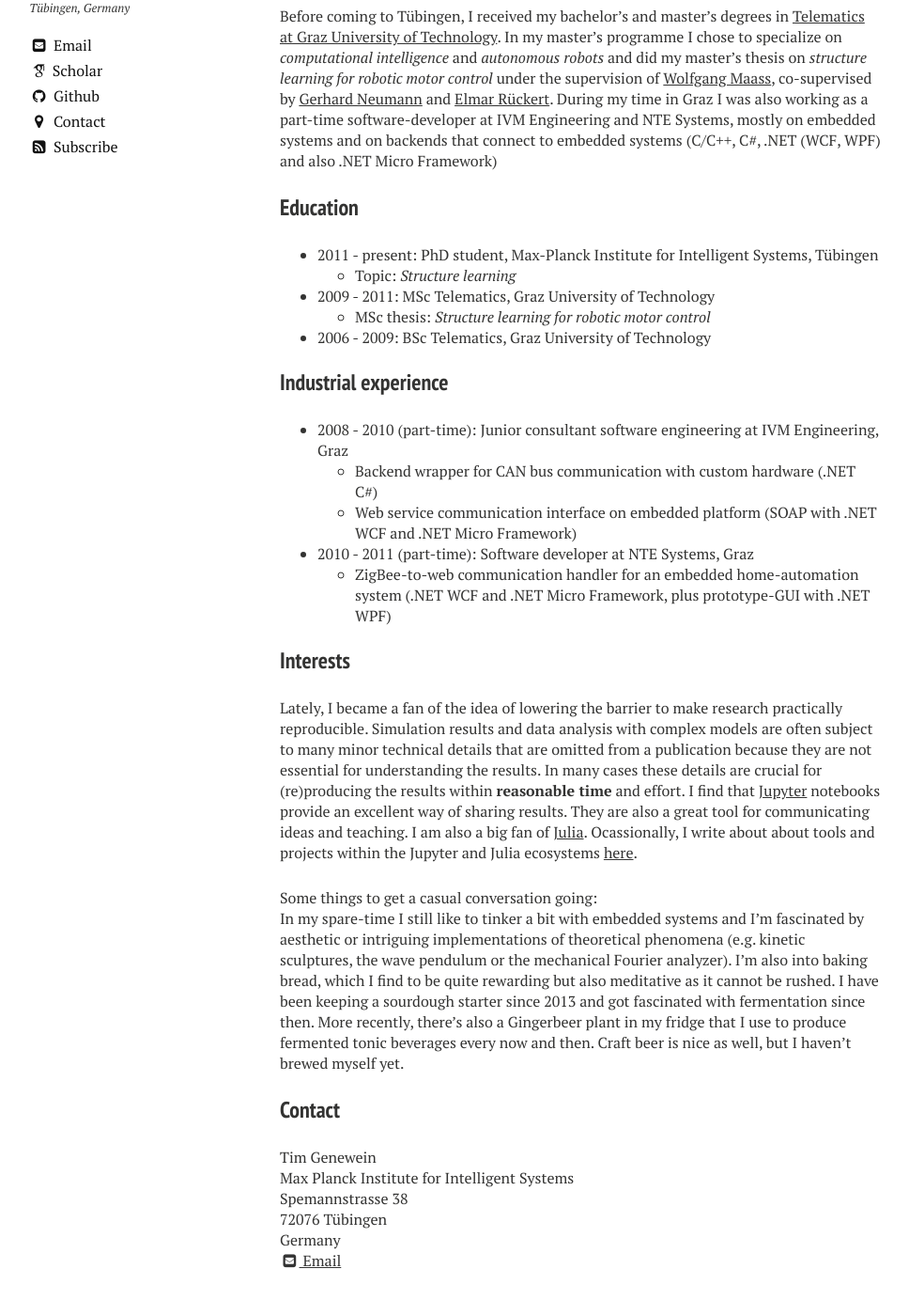
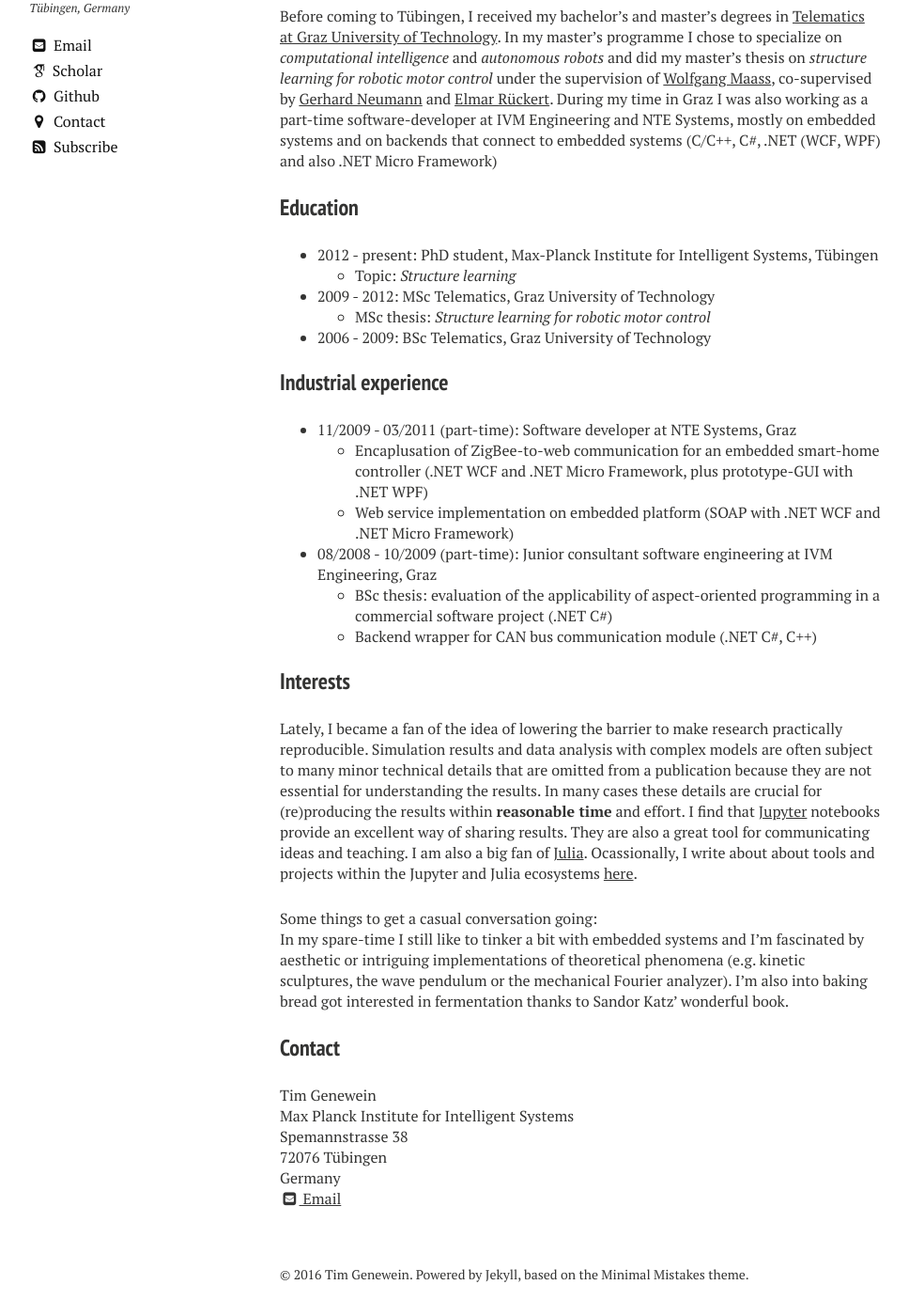
Before and after one commit to tgenewein/tgenewein.github.io, a Jekyll site: the page built from about/index.md, in a window 1280 px wide and 1400 px high, scrolled down 495 px. Shown: the whole window at 94% size, without its empty margins (22-990 px from the left). Built offline with Jekyll 4.4.1, drawn with Linux system fonts in a browser that asks for light colours; nearby versions of some CDN libraries; some web fonts are replaced; comment, search, counter and statistics services are not loaded.

Commit message:
Updated IVM, NTE experience

```diff
--- a/about/index.md
+++ b/about/index.md
@@ -25,25 +25,28 @@ Before coming to Tübingen, I received my bachelor's and master's degrees in [Te
 During my time in Graz I was also working as a part-time software-developer at IVM Engineering and NTE Systems, mostly on embedded systems and on backends that connect to embedded systems (C/C++, C#, .NET (WCF, WPF) and also .NET Micro Framework)
 
 ### Education
-* 2011 - present: PhD student, Max-Planck Institute for Intelligent Systems, Tübingen
+* 2012 - present: PhD student, Max-Planck Institute for Intelligent Systems, Tübingen
   * Topic: *Structure learning*
-* 2009 - 2011: MSc Telematics, Graz University of Technology
+* 2009 - 2012: MSc Telematics, Graz University of Technology
   * MSc thesis: *Structure learning for robotic motor control*
 * 2006 - 2009: BSc Telematics, Graz University of Technology
 
 ### Industrial experience
-* 2008 - 2010 (part-time): Junior consultant software engineering at IVM Engineering, Graz
-  * Backend wrapper for CAN bus communication with custom hardware (.NET C#)
-  * Web service communication interface on embedded platform (SOAP with .NET WCF and .NET Micro Framework)
-* 2010 - 2011 (part-time): Software developer at NTE Systems, Graz
-  * ZigBee-to-web communication handler for an embedded home-automation system (.NET WCF and .NET Micro Framework, plus prototype-GUI with .NET WPF)
+* 11/2009 - 03/2011 (part-time): Software developer at NTE Systems, Graz
+  * Encaplusation of ZigBee-to-web communication for an embedded smart-home controller (.NET WCF and .NET Micro Framework, plus prototype-GUI with .NET WPF)
+  * Web service implementation on embedded platform (SOAP with .NET WCF and .NET Micro Framework)
+* 08/2008 - 10/2009 (part-time): Junior consultant software engineering at IVM Engineering, Graz
+  * BSc thesis: evaluation of the applicability of aspect-oriented programming in a commercial software project (.NET C#)
+  * Backend wrapper for CAN bus communication module (.NET C#, C++)
+
+
 
 
 ### Interests
 Lately, I became a fan of the idea of lowering the barrier to make research practically reproducible. Simulation results and data analysis with complex models are often subject to many minor technical details that are omitted from a publication because they are not essential for understanding the results. In many cases these details are crucial for (re)producing the results within **reasonable time** and effort. I find that [Jupyter](https://jupyter.org/) notebooks provide an excellent way of sharing results. They are also a great tool for communicating ideas and teaching. I am also a big fan of [Julia](http://julialang.org/). Ocassionally, I write about about tools and projects within the Jupyter and Julia ecosystems [here]({{ site.url }}/blog/).
 
 Some things to get a casual conversation going:
-In my spare-time I still like to tinker a bit with embedded systems and I'm fascinated by aesthetic or intriguing implementations of theoretical phenomena (e.g. kinetic sculptures, the wave pendulum or the mechanical Fourier analyzer). I'm also into baking bread, which I find to be quite rewarding but also meditative as it cannot be rushed. I have been keeping a sourdough starter since 2013 and got fascinated with fermentation since then. More recently, there's also a Gingerbeer plant in my fridge that I use to produce fermented tonic beverages every now and then. Craft beer is nice as well, but I haven't brewed myself yet.
+In my spare-time I still like to tinker a bit with embedded systems and I'm fascinated by aesthetic or intriguing implementations of theoretical phenomena (e.g. kinetic sculptures, the wave pendulum or the mechanical Fourier analyzer). I'm also into baking bread got interested in fermentation thanks to Sandor Katz' wonderful book.
 
 
 ### Contact
```
